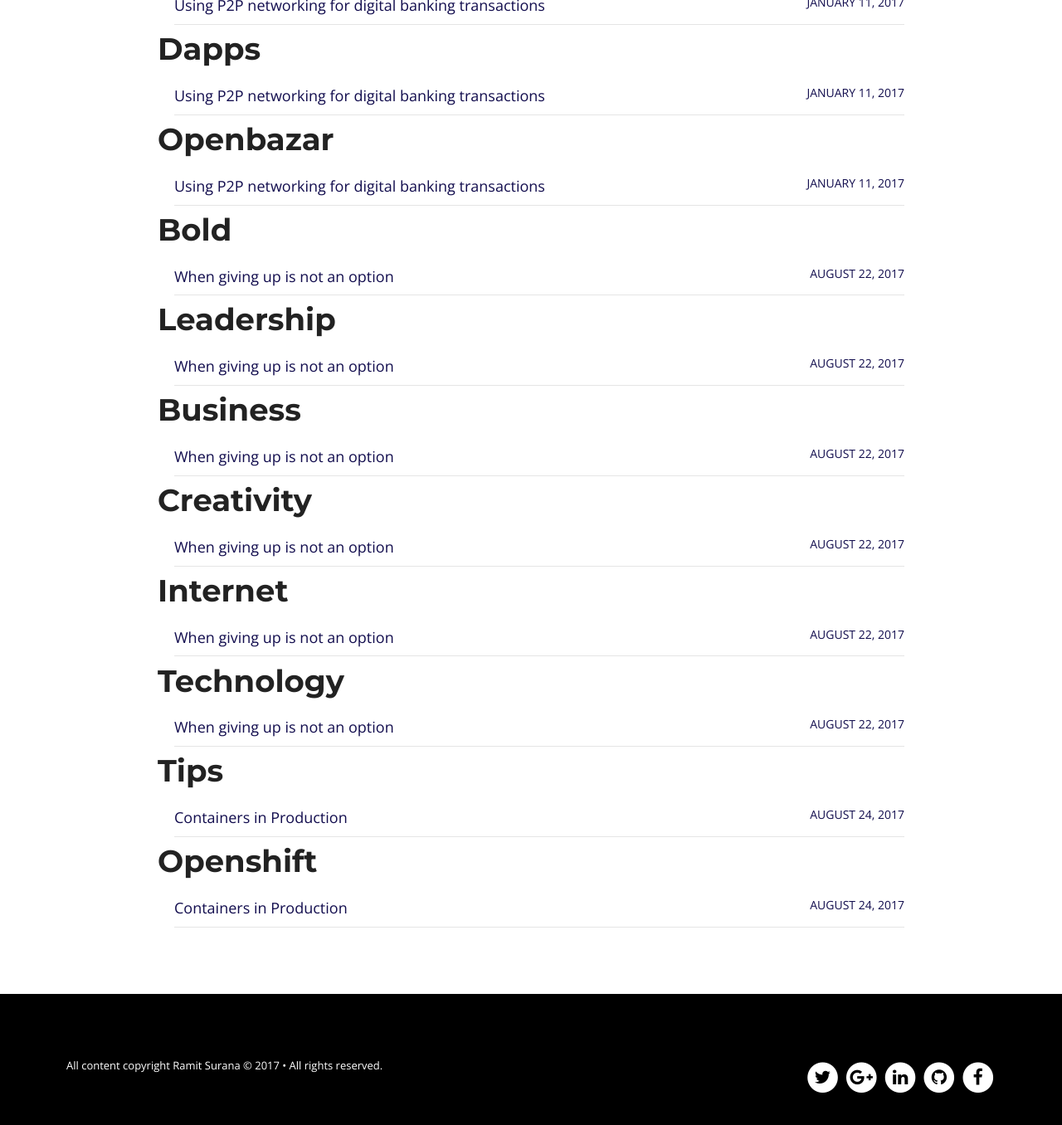
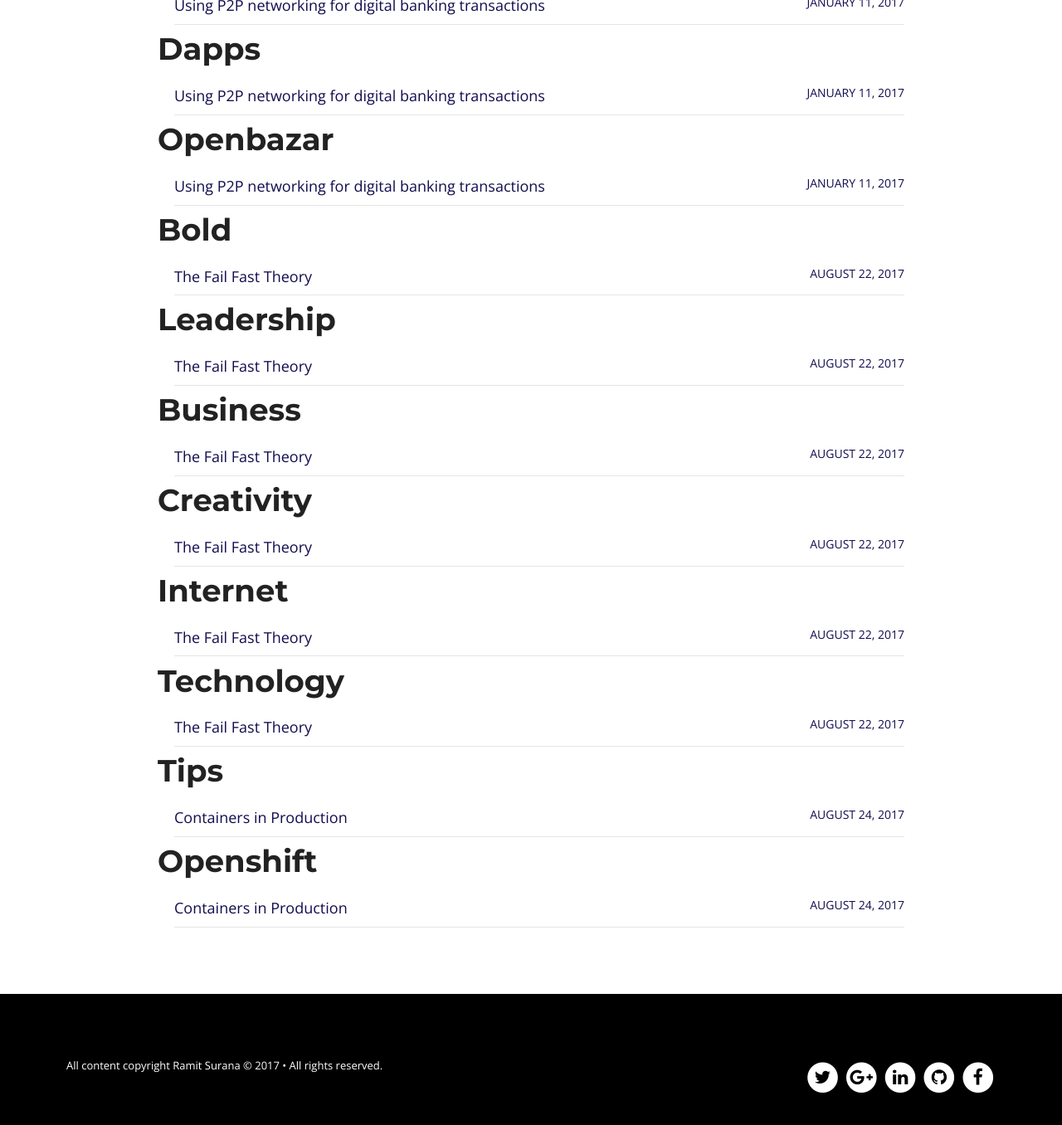
Before and after one commit to ramit05/myblog, a Jekyll site: the page built from tags.html, in a window 1280 px wide and 1400 px high, scrolled down 3226 px. Shown: the top 1356 px of the window at 83% size. Built offline with Jekyll 4.4.1, drawn with Linux system fonts in a browser that asks for light colours; nearby versions of some CDN libraries.

Commit message:
Update and rename 2017-08-22-giving-up.md to 2017-08-22-fail-fast.md

```diff
--- a/_posts/2017-08-22-giving-up.md
+++ b/_posts/2017-08-22-fail-fast.md
@@ -1,10 +1,10 @@
 ---
 layout: post
-title: "When giving up is not an option"
+title: "The Fail Fast Theory"
 date: 2017-08-22
 author: Ramit Surana
 tags: Bold Leadership Business Creativity Internet Technology
-excerpt: "How to face your problems with fear and persistence"
+excerpt: "The better methodology to faster innovation and growth"
 ---
 
 Coming Soon ! Stay Tuned :)
```
